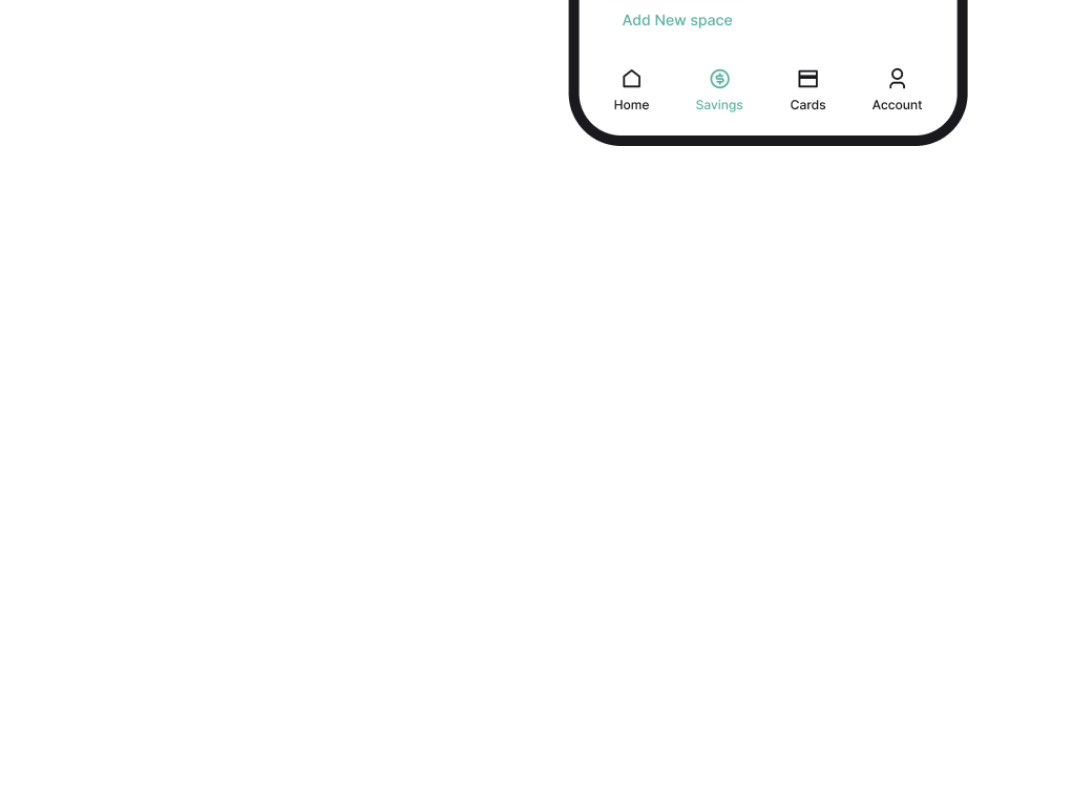
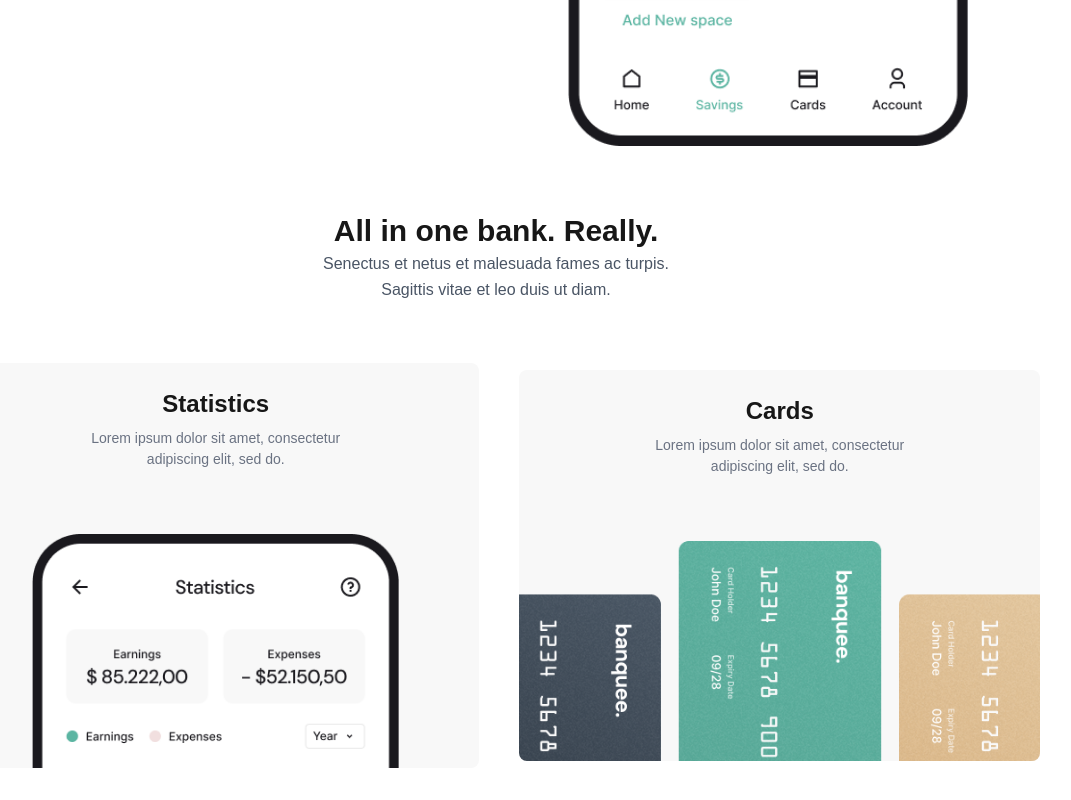
Before and after one commit to mahbub-alom/banquee, a Next.js app: page / in a window 1280 px wide. Shown: the part 4299-5099 px from the top of the page, without its empty margins (144-1215 px from the left). Before the commit the page ends 4477 px from the top, so only its background shows below. Built offline with nearby package versions, Linux system fonts and the light colour scheme.

Commit message:
all in one bank section done

```diff
--- /dev/null
+++ b/src/Components/AllinOneBank.tsx
@@ -0,0 +1,48 @@
+import React from "react";
+import appImage5 from "/public/image/app5.png";
+import appImage6 from "/public/image/app6.png";
+import Image from "next/image";
+
+const AllinOneBank = () => {
+  return (
+    <div className=" p-8 max-w-6xl mx-auto">
+      <div className="text-center mb-15">
+        <h2 className="text-3xl font-semibold leading-snug">
+          All in one bank. Really.
+        </h2>
+        <p className="text-gray-600 leading-relaxed">
+          Senectus et netus et malesuada fames ac turpis. <br /> Sagittis vitae
+          et leo duis ut diam.
+        </p>
+      </div>
+      <div className="flex flex-col md:flex-row items-center justify-between gap-10">
+        <div className="card bg-[#F8F8F8] md:w-1/2 text-center px-20">
+          <div className="card-body mb-10">
+            <h2 className="text-2xl font-semibold leading-snug">Statistics</h2>
+            <p className="text-gray-500">
+              Lorem ipsum dolor sit amet, consectetur <br /> adipiscing elit,
+              sed do.
+            </p>
+          </div>
+          <div>
+            <Image src={appImage5} alt="app image 5" />
+          </div>
+        </div>
+        <div className="card bg-[#F8F8F8] md:w-1/2 text-center">
+        <div className="card-body mb-10">
+            <h2 className="text-2xl font-semibold leading-snug">Cards</h2>
+            <p className="text-gray-500">
+              Lorem ipsum dolor sit amet, consectetur <br /> adipiscing elit,
+              sed do.
+            </p>
+          </div>
+          <figure>
+            <Image src={appImage6} alt="app image 6"/>
+          </figure>
+        </div>
+      </div>
+    </div>
+  );
+};
+
+export default AllinOneBank;
--- a/src/app/page.tsx
+++ b/src/app/page.tsx
@@ -5,6 +5,7 @@ import appImage1 from "/public/image/app1.png";
 import appImage2 from "/public/image/app2.png";
 import appImage3 from "/public/image/app3.png";
 import appImage4 from "/public/image/app4.png";
+import AllinOneBank from "@/Components/AllinOneBank";
 
 export default function Home() {
   return (
@@ -54,7 +55,7 @@ export default function Home() {
         point3="Parturient Lorem"
         appImage={appImage4}
       />
-
+     <AllinOneBank/>
     </div>
   );
 }
```
Also changed, not shown: public/image/app5.png (added), public/image/app6.png (added).
